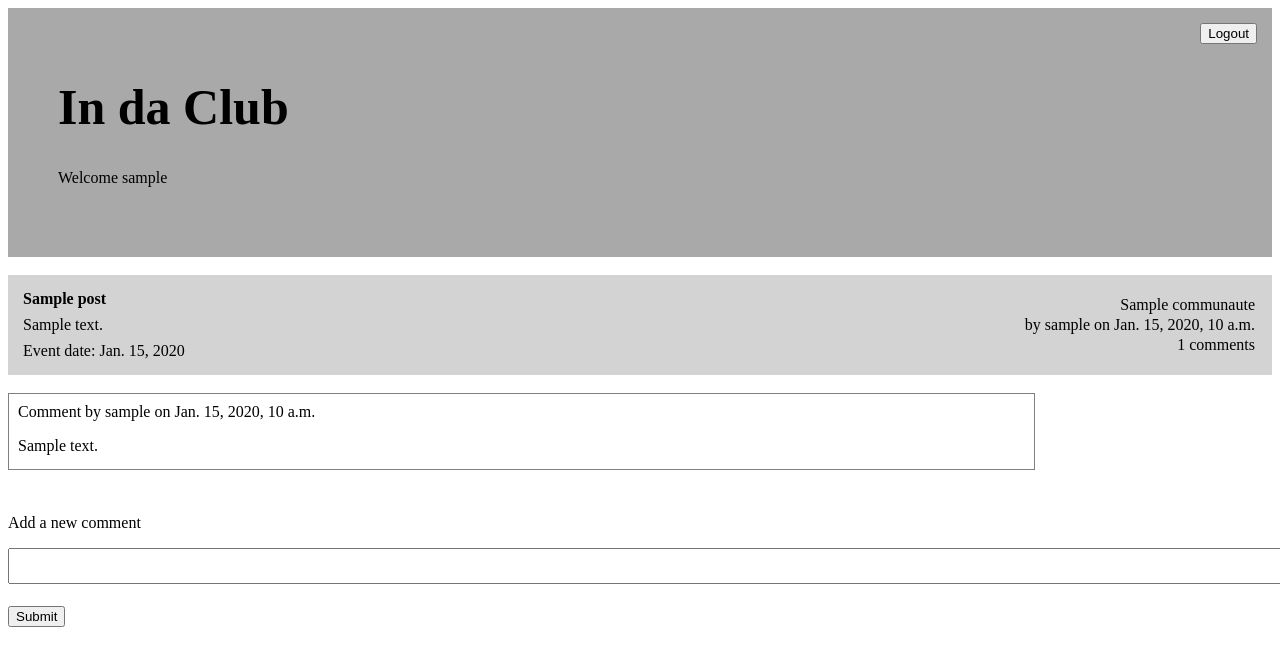
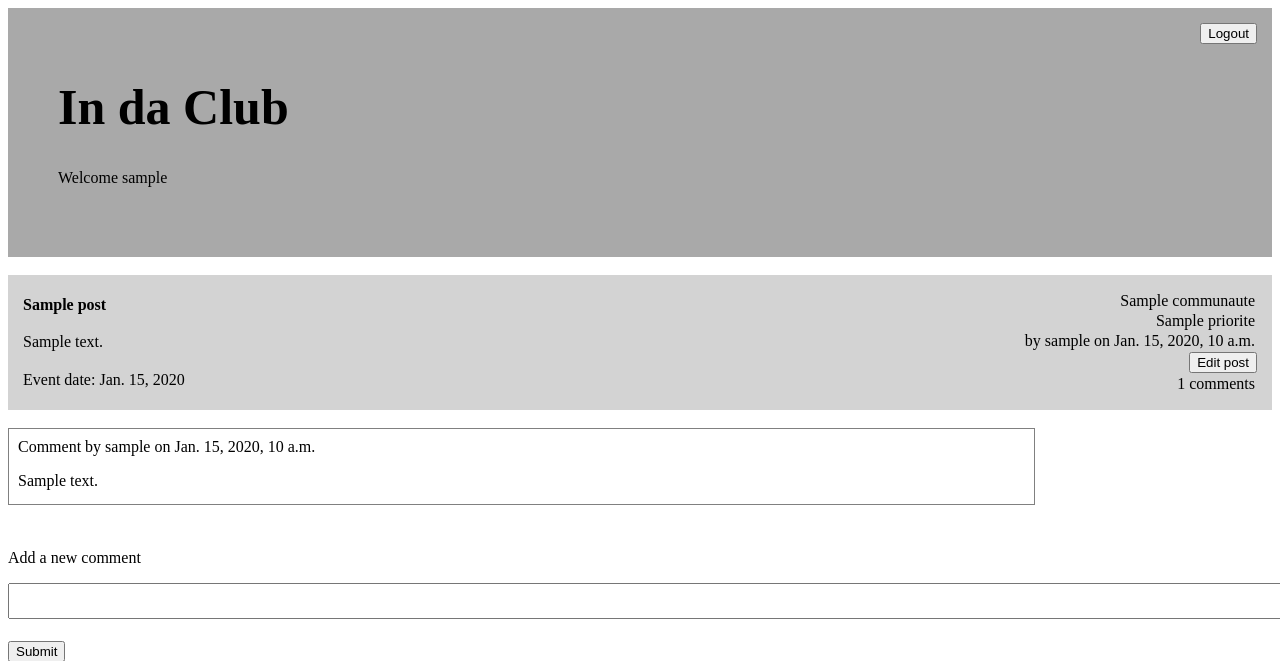
Before and after one commit to C-Ky/community_project, a Django app: page /communitymanager/post/1 in a window 1280 px wide; the page is wider, and only the part inside the window is pictured. Shown: the top 661 px of that part. Run offline with Django 3.2, Linux system fonts and the light colour scheme; a user stored in the database is signed in; tables that the repository leaves empty hold one stand-in row (values such as "Sample post").

Commit message:
adding edit post button

```diff
--- a/communitymanager/templates/communaute.html
+++ b/communitymanager/templates/communaute.html
@@ -29,6 +29,9 @@
                 <td style="text-align: right" rowspan="2">
                     <p class="a">{{ post.communaute }}</p>
                     <p class="a">by {{ post.auteur }} on {{ post.date_creation }}</p>
+                    <form action="{% url 'modif_post' post.id %}">
+                        <input type="submit" value="Edit post">
+                    </form>
                     <p class="a">nb comments</p>
                 </td>
             </tr>
--- a/communitymanager/templates/post.html
+++ b/communitymanager/templates/post.html
@@ -32,7 +32,11 @@
             <th>{{ post.titre }}</th>
             <td style="text-align: right" rowspan="{{ rowspan }}">
                 <p class="a">{{ post.communaute }}</p>
+                <p class="a">{{ post.priorite }}</p>
                 <p class="a">by {{ post.auteur }} on {{ post.date_creation }}</p>
+                <form action="{% url 'modif_post' post.id %}">
+                    <input type="submit" value="Edit post">
+                </form>
                 <p class="a">{{ nb_comments }} comments</p>
             </td>
         </tr>
--- a/communitymanager/views.py
+++ b/communitymanager/views.py
@@ -103,4 +103,4 @@ def modif_post(request, id):
 
         return render(request, 'modif_post.html', locals())
     else:
-       return redirect('/communitymanager/post/{0}'.format(id))
+        return redirect('/communitymanager/post/{0}'.format(id)) #Simpler: render another template with warning and button towards post visu
```
